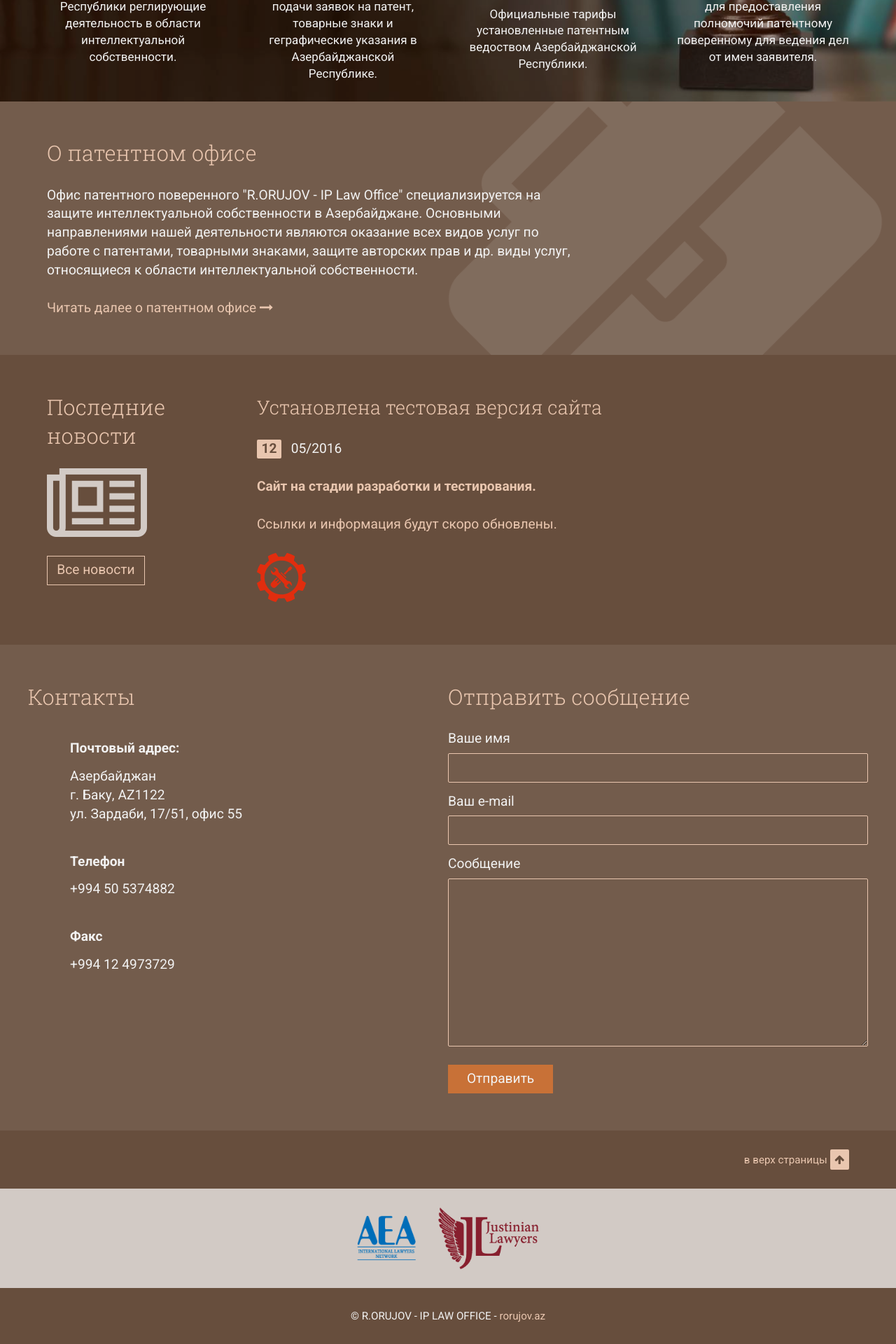
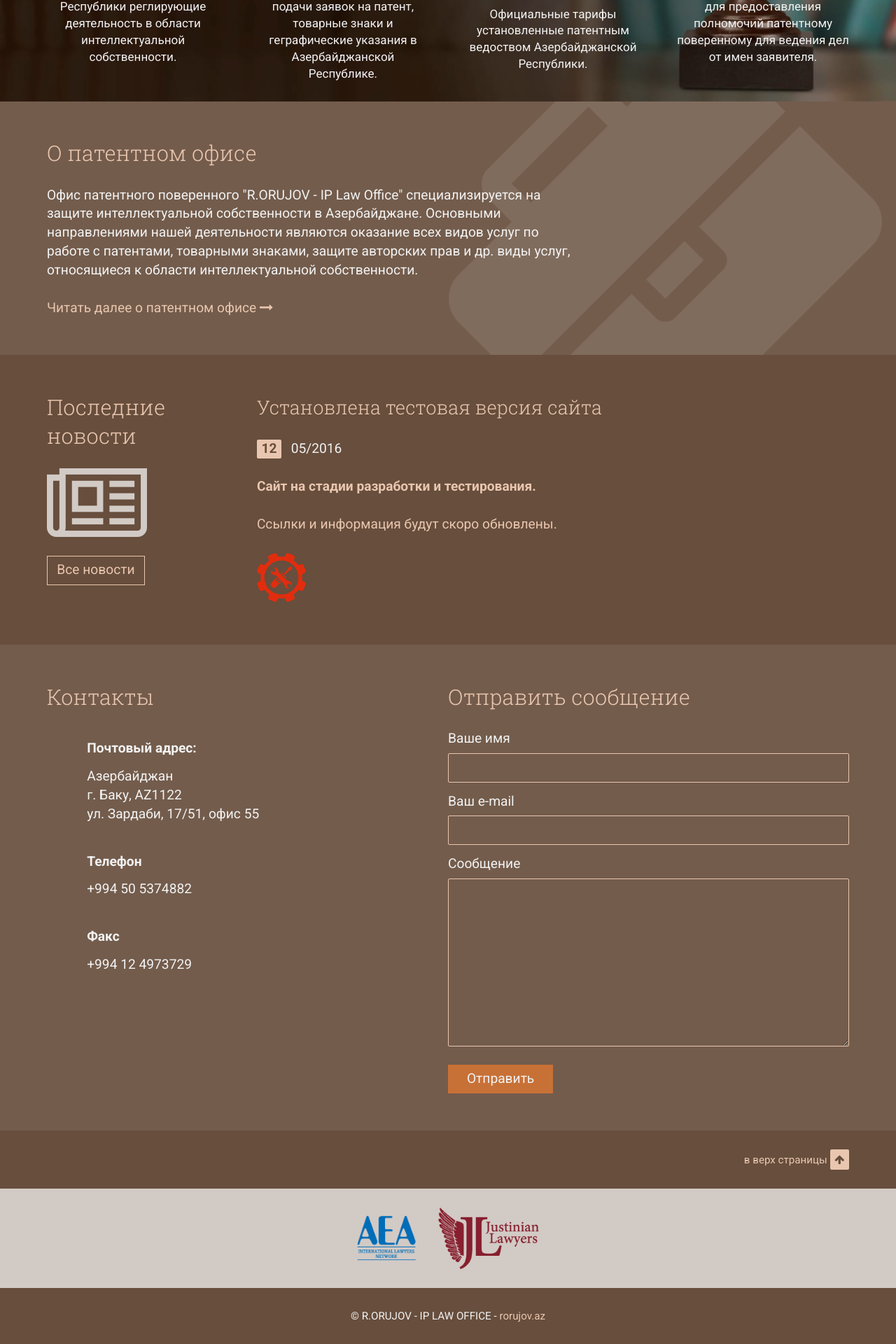
Before and after one commit to anarorujov/rorujov, a Jekyll site: the page built from index.html, in a window 1280 px wide. Shown: the part 688-2608 px from the top of the page at 70% size. Built offline with Jekyll 4.4.1, drawn with Linux system fonts in a browser that asks for light colours.

Commit message:
Corrected spaces in contact section.

```diff
--- a/css/main.css
+++ b/css/main.css
@@ -697,21 +697,24 @@ a.optionalMenuItemDescription:hover {
 
 .contact {
     background-color: rgba(255, 255, 255, 0.08);
+}
+
+.contact .grid {
     padding: 1.4rem 0.7rem;
 }
 
 @media only screen and (min-width: 25em) {
 
-    .contact {
-        background-color: rgba(255, 255, 255, 0.08);
+    .contact .grid {
+        /*background-color: rgba(255, 255, 255, 0.08);*/
         padding: 1.4rem;
     }
 }
 
 @media only screen and (min-width: 60em) {
 
-    .contact {
-        background-color: rgba(255, 255, 255, 0.08);
+    .contact .grid {
+        /*background-color: rgba(255, 255, 255, 0.08);*/
         padding: 2.8rem 1.4rem;
     }
 }
```
